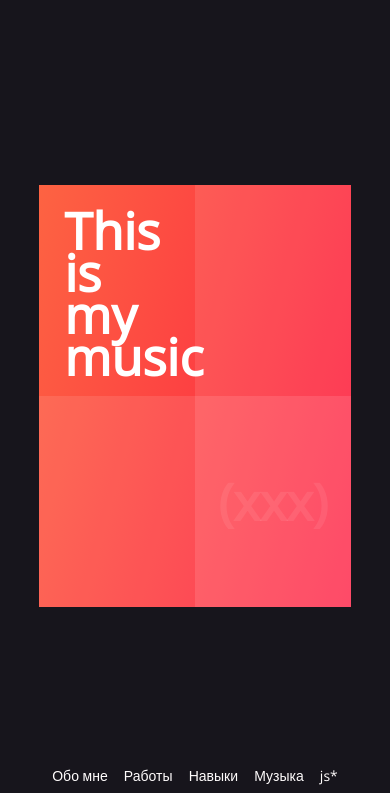
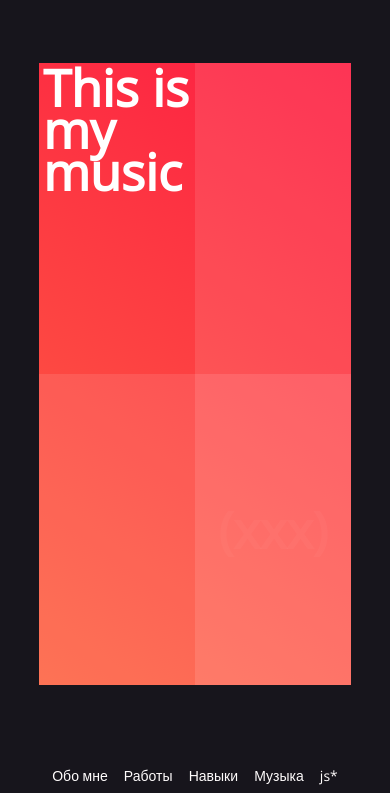
Before and after one commit to nekita6/xxx, a plain HTML site: page wt/music.html in a window 390 px wide. Shown: the top 793 px of the page. Drawn offline with nearby package versions, Linux system fonts and the light colour scheme.

Commit message:
final wt

```diff
--- a/wt/css/style.css
+++ b/wt/css/style.css
@@ -59,6 +59,17 @@ svg{
 
 .menu_icon{
 	background: url(../img/menu.svg) no-repeat;
+	background-position: center center;
+	padding: 42px 0;
+	width: 26px;
+	margin-left: 28px;
+	float: left;
+	display: none;
+	cursor: pointer;
+}
+
+.open_icon{
+	background: url(../img/open_menu.svg) no-repeat;
 	background-position: center center;
 	padding: 42px 0;
 	width: 26px;
@@ -504,20 +515,55 @@ textarea{
 }
 
 #for_music{
-	display: grid;
- 	grid-template-columns: auto auto auto auto auto auto;
 	width: 100%;
 	height: calc(100vh - 106px);
 	background: #17151C;
 	color: #fffcfc;
 }
 
-#for_music a{
+#for_music div a{
+	display: block;
+	height: calc(25vh - 26.5px);
 	background: #17151C;
 	overflow: hidden;
 	transition: all 0.5s ease;
 	opacity: .1;
 	cursor: none;
+}
+
+#for_music div .artist_x2{
+	height: calc(50vh - 53px);
+}
+
+#col_1,
+#col_2,
+#col_5,
+#col_6{
+	float: left;
+	width: calc(100%/6);
+	height: calc(100vh - 106px);
+}
+
+#col_x2{
+	float: left;
+	width: calc(100%/3);
+	height: calc(100vh - 106px);
+}
+
+#for_music #col_x2 .artist{
+	float: left;
+	width: 50%;
+}
+
+
+#for_music #col_x2 .artist_x4{
+	width: 100%;
+	height: calc(50vh - 53px);
+	background: linear-gradient(-145deg, #fd1d42, #fd6342);
+	color: #fff;
+	font-size: 6vh;
+	font-weight: bold;
+	opacity: 1;
 }
 
 #for_music a:hover{
@@ -529,51 +575,27 @@ textarea{
 	min-height: 100%;
 }
 
-#for_music a:nth-child(8){
-	grid-row-start: 2;
-	grid-row-end: 4;
-	grid-column-start: 2;
-	grid-column-end: 3;
-}
-
-#for_music a:nth-child(9){
-	grid-row-start: 2;
-	grid-row-end: 4;
-	grid-column-start: 3;
-	grid-column-end: 5;
-	background: linear-gradient(-75deg, #fd1d42, #fd6342);
-	color: #fff;
-	font-size: 6vh;
-	line-height: 5vh;
-	font-weight: bold;
-	opacity: 1;
-}
-
-#for_music a:nth-child(10){
-	grid-row-start: 2;
-	grid-row-end: 4;
-	grid-column-start: 5;
-	grid-column-end: 6;
-}
-
-#for_music a:nth-child(9):hover{
-	opacity: 1;
-}
-
 #mym,
 #mym2,
 #mym3,
 #mym4{
-	width: calc(100%/2);
-	min-height: calc(25vh - 26.5px);
+	width: 50%;
+	height: 50%;
 	display: block;
 	float: left;
+	transition: all 0.5s ease;
 }
 
 #mym3,
 #mym2{
 	background: #fff;
 	opacity: .1;
+}
+
+#mym3:hover,
+#mym2:hover{
+	background: #fff;
+	opacity: .36;
 }
 
 #mym4{
@@ -588,7 +610,8 @@ textarea{
 }
 
 #mym div{
-	padding: 3vh 3vh 0 3vh;
+	padding: 1vw 1vw 0 1vw;
+	line-height: 5vh;
 }
 
 #calc{
@@ -647,17 +670,18 @@ textarea{
 	.menu{
 		z-index: 5;
 		transition: all 0.35s;
-	 	display: none;
-	}
-
-
-	.menu.open{
-		width: 100%;
-		position: absolute;
-		background: #fffcfc;
+	 	position: absolute;
+	 	background: #fffcfc;
 		top: 80px;
 		left: 0;
 		display: block;
+		width: 100%;
+		height: calc(100vh - 80px);
+	 	transform: translateX(-100%);
+	}
+
+	.menu.open{
+		transform: translateX(0%);
 	}
 
 	.menu a{
@@ -701,71 +725,6 @@ textarea{
 		float: none;
 		margin: 24px auto;
 	}
-
-	#for_music{
-		display: block;
-		padding-top: calc(25vh - 26.5px);
-		box-sizing: border-box;
-	}
-
-	#for_music a{
-		display: none;
-	}
-
-	#for_music a:hover{
-		opacity: .5;
-	}
-
-	#for_music a:nth-child(8){
-		display: none;
-	}
-
-	#for_music a:nth-child(9){
-		display: block;
-		width: 80%;
-		margin: 0 auto;
-		background: linear-gradient(-75deg, #fd1d42, #fd6342);
-		color: #fff;
-		font-size: 6vh;
-		line-height: 5vh;
-		font-weight: bold;
-		opacity: 1;
-	}
-
-	#for_music a:nth-child(10){
-		display: none;
-	}
-
-	#for_music a:nth-child(9):hover{
-		opacity: 1;
-	}
-
-	#mym,
-	#mym2,
-	#mym3,
-	#mym4{
-		width: calc(100%/2);
-		min-height: 25vh;
-		display: block;
-		float: left;
-	}
-
-	#mym4{
-		background: rgba(255, 255, 255, .2);
-		text-align: center;
-		line-height: 25vh;
-		color: rgba(255, 255, 255, .08);
-	}
-
-	#mym4:hover{
-		color: rgba(255, 255, 255, .16);
-	}
-
-	#mym div{
-		padding: 3vh 3vh 0 3vh;
-	}
-}
-
 
 @media (max-width: 740px){
 	.container{
@@ -877,3 +836,30 @@ textarea{
 		height: 80px;
 	}
 }
+
+@media (max-width : 600px){
+	#for_music{
+		width: 100%;
+		height: calc(100vh - 106px);
+		background: #17151C;
+		color: #fffcfc;
+	}
+
+	#for_music div a{
+		display: none;
+	}
+
+	#for_music #col_x2 .artist_x4{
+		display: block;
+		position: absolute;
+		top: calc(10% - 21.2px);
+		height: calc(80vh - 53px);
+		width: 80%;
+		left: 10%;
+		right: 10%;
+	}
+
+	#mym4{
+		line-height: calc(40vh - 26.5px);
+	}
+}
--- a/wt/js/menu.js
+++ b/wt/js/menu.js
@@ -4,6 +4,7 @@ $( function() {
 
 	$( '.menu_icon' ).click( function() {
 		$( '.menu' ).toggleClass( 'open' );
+		$( '.menu_icon' ).toggleClass( 'open_icon' );
 	} );
 
 } );
--- a/wt/music.html
+++ b/wt/music.html
@@ -41,39 +41,41 @@
 
 	<div id="for_music">
 
+		<div id="col_1">
 			<a href="#" class="artist">
 				<img src="img/music/1.png" alt="artist">
 			</a>
+			<a href="#" class="artist">
+				<img src="img/music/7.png" alt="artist">
+			</a>
+			<a href="#" class="artist">
+				<img src="img/music/11.png" alt="artist">
+			</a>
+			<a href="#" class="artist">
+				<img src="img/music/13.png" alt="artist">
+			</a>
+		</div>
 
+		<div id="col_2">
 			<a href="#" class="artist">
 				<img src="img/music/2.png" alt="artist">
 			</a>
+			<a href="#" class="artist_x2">
+				<img src="img/music/8.png" alt="artist">
+			</a>
+			<a href="#" class="artist">
+				<img src="img/music/14.png" alt="artist">
+			</a>
+		</div>
 
+		<div id="col_x2">
 			<a href="#" class="artist">
 				<img src="img/music/3.png" alt="artist">
 			</a>
-
 			<a href="#" class="artist">
 				<img src="img/music/4.png" alt="artist">
 			</a>
-
-		<a href="#" class="artist">
-			<img src="img/music/5.png" alt="artist">
-		</a>
-
-		<a href="#" class="artist">
-			<img src="img/music/6.png" alt="artist">
-		</a>
-
-		<a href="#" class="artist">
-			<img src="img/music/7.png" alt="artist">
-		</a>
-
-		<a href="#" class="artist">
-			<img src="img/music/8.png" alt="artist">
-		</a>
-
-		<a href="#" class="artist">
+			<a href="#" class="artist_x4">
 				<div id="mym">
 				<div>This is my music</div>
 				</div>
@@ -83,46 +85,40 @@
 					(xxx)
 				</div>
 			</a>
+			<a href="#" class="artist">
+				<img src="img/music/15.png" alt="artist">
+			</a>
+			<a href="#" class="artist">
+				<img src="img/music/16.png" alt="artist">
+			</a>
+		</div>
 
+		<div id="col_5">
 			<a href="#" class="artist">
+				<img src="img/music/5.png" alt="artist">
+			</a>
+			<a href="#" class="artist_x2">
 				<img src="img/music/9.png" alt="artist">
 			</a>
+			<a href="#" class="artist">
+				<img src="img/music/17.png" alt="artist">
+			</a>
+		</div>
 
+		<div id="col_6">
+			<a href="#" class="artist">
+				<img src="img/music/6.png" alt="artist">
+			</a>
 			<a href="#" class="artist">
 				<img src="img/music/10.png" alt="artist">
 			</a>
-
-		<a href="#" class="artist">
-			<img src="img/music/11.png" alt="artist">
-		</a>
-
 			<a href="#" class="artist">
 				<img src="img/music/12.png" alt="artist">
 			</a>
-
-		<a href="#" class="artist">
-			<img src="img/music/13.png" alt="artist">
-		</a>
-
-		<a href="#" class="artist">
-			<img src="img/music/14.png" alt="artist">
-		</a>
-
-		<a href="#" class="artist">
-			<img src="img/music/15.png" alt="artist">
-		</a>
-
-		<a href="#" class="artist">
-			<img src="img/music/16.png" alt="artist">
-		</a>
-
-		<a href="#" class="artist">
-			<img src="img/music/17.png" alt="artist">
-		</a>
-
 			<a href="#" class="artist">
 				<img src="img/music/18.png" alt="artist">
 			</a>
+		</div>
 
 	</div>
 
```
Also changed, not shown: wt/js.html (+1 -1 lines), wt/js/calc.js (+8 -7 lines), wt/img/open_menu.svg (added). Lines whose indentation alone changed are shown as unchanged.
